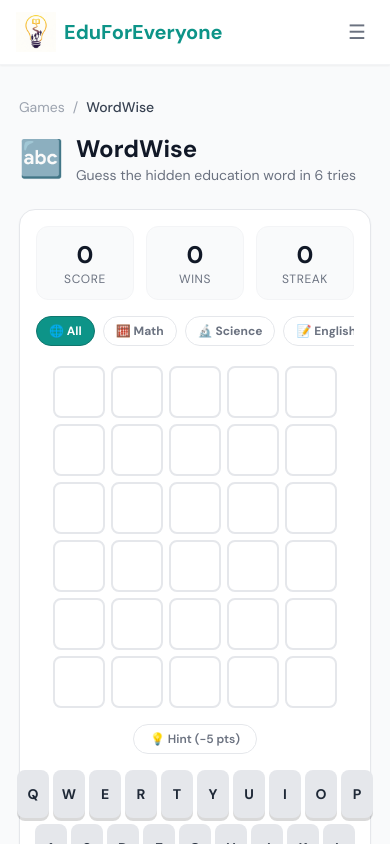
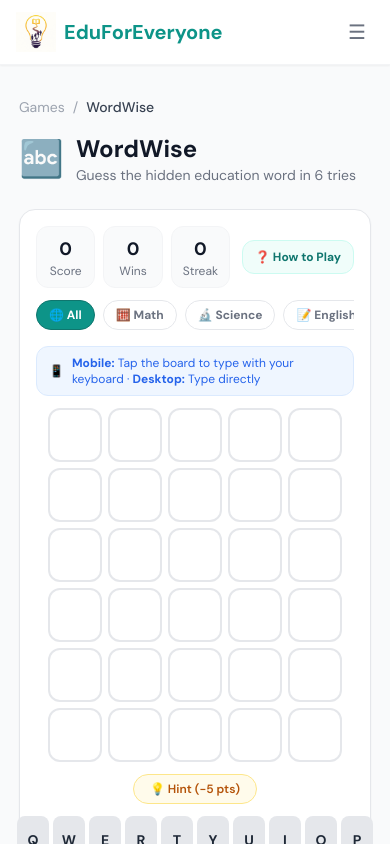
Before and after one commit to azlaneduforeveryone-svg/Eduforeveryone-website, a Next.js app: page /games/word-puzzle in a window 390 px wide. Shown: the top 844 px of the page. Built offline with nearby package versions, Linux system fonts and the light colour scheme; a web font is replaced by a local one.

Commit message:
Add mobile keyboard support and How to Play modal to WordWise

```diff
--- a/app/games/word-puzzle/WordWiseGame.tsx
+++ b/app/games/word-puzzle/WordWiseGame.tsx
@@ -1,5 +1,5 @@
 "use client";
-import { useState, useEffect, useCallback } from "react";
+import { useState, useEffect, useCallback, useRef } from "react";
 
 type Category = "all" | "math" | "science" | "english";
 type CellState = "empty" | "filled" | "correct" | "present" | "absent";
@@ -58,7 +58,7 @@ const WORDS: Record<string, WordEntry[]> = {
     {w:"NOVEL",h:"A long work of fiction"},
     {w:"VERSE",h:"A line or stanza of poetry"},
     {w:"SIMILE",h:"A comparison using like or as — 6 letters"},
-    {w:"CLAUSE",h:"A group of words with subject and verb — 6 letters"},
+    {w:"CLAUSE",h:"Group of words with subject & verb — 6 letters"},
   ],
 };
 
@@ -75,8 +75,7 @@ function getAllWords(): WordEntry[] {
 
 function scoreGuess(guess: string, word: string): CellState[] {
   const result: CellState[] = Array(word.length).fill("absent");
-  const wArr = word.split("");
-  const gArr = guess.split("");
+  const wArr = word.split(""); const gArr = guess.split("");
   gArr.forEach((ch, i) => { if (ch === wArr[i]) { result[i] = "correct"; wArr[i] = ""; gArr[i] = ""; } });
   gArr.forEach((ch, i) => {
     if (!ch) return;
@@ -88,7 +87,7 @@ function scoreGuess(guess: string, word: string): CellState[] {
 
 const cellBg: Record<CellState, string> = {
   empty: "bg-white border-gray-200",
-  filled: "bg-white border-gray-500",
+  filled: "bg-white border-gray-600 scale-105",
   correct: "bg-teal-600 border-teal-700 text-white",
   present: "bg-amber-500 border-amber-600 text-white",
   absent: "bg-gray-600 border-gray-700 text-white",
@@ -101,6 +100,86 @@ const keyBg: Record<KeyState, string> = {
   absent: "bg-gray-500 text-white",
 };
 
+// ── How to Play Modal ─────────────────────────────────────────────────────────
+function HowToPlayModal({ onClose }: { onClose: () => void }) {
+  return (
+    <div className="fixed inset-0 bg-black/50 z-50 flex items-center justify-center p-4" onClick={onClose}>
+      <div className="bg-white rounded-2xl p-6 max-w-sm w-full shadow-2xl" onClick={e => e.stopPropagation()}>
+        <div className="flex justify-between items-center mb-4">
+          <h2 className="text-xl font-black text-gray-900">How to Play</h2>
+          <button onClick={onClose} className="text-gray-400 hover:text-gray-600 text-2xl font-bold">×</button>
+        </div>
+
+        <p className="text-gray-600 text-sm mb-4 leading-relaxed">
+          Guess the hidden <strong>education word</strong> in <strong>6 tries</strong>. Each guess must be a valid length word.
+        </p>
+
+        {/* Example */}
+        <div className="mb-4">
+          <p className="text-xs font-bold text-gray-500 uppercase tracking-wider mb-2">Example</p>
+          <div className="flex gap-1.5 mb-2">
+            {["S","C","I","E","N","C","E".split("").slice(0,5)].slice(0,5).map((l,i) => {
+              const states: CellState[] = ["correct","absent","present","absent","absent"];
+              return (
+                <div key={i} className={`w-10 h-10 border-2 rounded-lg flex items-center justify-center font-black text-sm uppercase ${cellBg[states[i]]}`}>
+                  {["W","O","R","D","S"][i]}
+                </div>
+              );
+            })}
+          </div>
+        </div>
+
+        {/* Color guide */}
+        <div className="space-y-3 mb-5">
+          {[
+            { color:"bg-teal-600", label:"Correct", desc:"Letter is in the right position" },
+            { color:"bg-amber-500", label:"Present", desc:"Letter is in the word but wrong position" },
+            { color:"bg-gray-600", label:"Absent", desc:"Letter is not in the word at all" },
+          ].map(item => (
+            <div key={item.label} className="flex items-center gap-3">
+              <div className={`${item.color} w-8 h-8 rounded-lg flex-shrink-0`} />
+              <div>
+                <p className="font-bold text-gray-900 text-sm">{item.label}</p>
+                <p className="text-gray-500 text-xs">{item.desc}</p>
+              </div>
+            </div>
+          ))}
+        </div>
+
+        {/* Tips */}
+        <div className="bg-gray-50 rounded-xl p-4 mb-4">
+          <p className="text-xs font-bold text-gray-700 mb-2">💡 Tips</p>
+          <ul className="text-xs text-gray-600 space-y-1.5">
+            <li>📱 <strong>Mobile:</strong> Tap the board to open your keyboard</li>
+            <li>⌨️ <strong>Desktop:</strong> Type directly with your keyboard</li>
+            <li>🔤 <strong>On-screen:</strong> Tap the letter buttons below</li>
+            <li>💡 <strong>Hint:</strong> Costs 5 points but reveals a clue</li>
+            <li>🔥 <strong>Streak:</strong> Win multiple games to build your streak</li>
+            <li>⚡ <strong>Bonus:</strong> Fewer guesses = more points!</li>
+          </ul>
+        </div>
+
+        {/* Categories */}
+        <div className="bg-teal-50 rounded-xl p-4 mb-5">
+          <p className="text-xs font-bold text-teal-700 mb-2">📚 Word Categories</p>
+          <div className="grid grid-cols-2 gap-1.5 text-xs text-teal-600">
+            <span>🧮 Math — algebra, geometry terms</span>
+            <span>🔬 Science — biology, physics terms</span>
+            <span>📝 English — grammar, literary terms</span>
+            <span>🌐 All — mix of all categories</span>
+          </div>
+        </div>
+
+        <button onClick={onClose} className="w-full bg-teal-600 text-white py-3 rounded-xl font-bold text-base"
+          style={{ boxShadow: "0 4px 0 #0F6E56" }}>
+          Let's Play! 🎮
+        </button>
+      </div>
+    </div>
+  );
+}
+
+// ── Main Game ─────────────────────────────────────────────────────────────────
 export default function WordWiseGame() {
   const [category, setCategory] = useState<Category>("all");
   const [word, setWord] = useState("");
@@ -117,6 +196,8 @@ export default function WordWiseGame() {
   const [wins, setWins] = useState(0);
   const [streak, setStreak] = useState(0);
   const [shake, setShake] = useState(false);
+  const [showHow, setShowHow] = useState(false);
+  const hiddenInputRef = useRef<HTMLInputElement>(null);
 
   const newGame = useCallback((cat: Category = category) => {
     const pool = cat === "all" ? getAllWords() : WORDS[cat] ?? getAllWords();
@@ -130,13 +211,16 @@ export default function WordWiseGame() {
 
   useEffect(() => { newGame("all"); }, []);
 
-  const showMsg = (msg: string) => { setMessage(msg); setTimeout(() => setMessage(""), 2000); };
+  const showMsg = (msg: string) => { setMessage(msg); setTimeout(() => setMessage(""), 2500); };
 
   const pressKey = useCallback((key: string) => {
     if (gameWon || gameLost) return;
     if (key === "⌫" || key === "BACKSPACE") { setCurrent(c => c.slice(0, -1)); return; }
     if (key === "ENTER") {
-      if (current.length < word.length) { setShake(true); setTimeout(() => setShake(false), 500); showMsg("Not enough letters!"); return; }
+      if (current.length < word.length) {
+        setShake(true); setTimeout(() => setShake(false), 500);
+        showMsg(`Word must be ${word.length} letters!`); return;
+      }
       const results = scoreGuess(current, word);
       const row: GuessRow = { letters: current.split(""), results };
       setGuesses(g => [...g, row]);
@@ -153,23 +237,36 @@ export default function WordWiseGame() {
         const bonus = Math.max(0, (MAX_GUESSES - guesses.length - 1) * 20);
         const earned = 100 + bonus - (hintUsed ? 5 : 0);
         setScore(s => s + earned); setWins(w => w + 1); setStreak(s => s + 1); setGameWon(true);
-        showMsg(`🎉 ${["Genius!","Amazing!","Excellent!","Great!","Good!","Phew!"][guesses.length]}  +${earned} pts`);
+        showMsg(`🎉 ${["Genius!","Amazing!","Excellent!","Great!","Good!","Phew!"][guesses.length]} +${earned} pts`);
       } else if (guesses.length + 1 >= MAX_GUESSES) {
         setStreak(0); setGameLost(true); showMsg(`The word was: ${word}`);
       }
       return;
     }
-    if (/^[A-Z]$/i.test(key) && current.length < word.length) setCurrent(c => c + key.toUpperCase());
+    if (/^[A-Za-z]$/.test(key) && current.length < word.length) {
+      setCurrent(c => c + key.toUpperCase());
+    }
   }, [gameWon, gameLost, current, word, guesses, keyStates, hintUsed]);
 
+  // Physical keyboard support
   useEffect(() => {
     const handler = (e: KeyboardEvent) => {
-      const k = e.key.toUpperCase();
-      if (k === "BACKSPACE" || k === "ENTER" || /^[A-Z]$/.test(k)) pressKey(k);
+      const k = e.key;
+      if (k === "Backspace") { pressKey("BACKSPACE"); return; }
+      if (k === "Enter") { pressKey("ENTER"); return; }
+      if (/^[A-Za-z]$/.test(k)) pressKey(k.toUpperCase());
     };
     window.addEventListener("keydown", handler);
     return () => window.removeEventListener("keydown", handler);
   }, [pressKey]);
+
+  // Hidden input for mobile keyboard
+  const focusInput = () => { hiddenInputRef.current?.focus(); };
+
+  const handleHiddenInput = (e: React.ChangeEvent<HTMLInputElement>) => {
+    // We handle typing via keydown, clear the input value to keep it ready
+    e.target.value = "";
+  };
 
   const wordLen = word.length || 5;
 
@@ -182,77 +279,112 @@ export default function WordWiseGame() {
         if (r < guesses.length) { letter = guesses[r].letters[c] || ""; state = guesses[r].results[c]; }
         else if (r === guesses.length && !gameWon && !gameLost) { letter = current[c] || ""; state = letter ? "filled" : "empty"; }
         cells.push(
-          <div key={c} className={`flex items-center justify-center border-2 rounded-lg text-xl font-black uppercase transition-all duration-100 ${cellBg[state]} ${state === "filled" ? "scale-105" : ""}`}
-            style={{ width: wordLen > 5 ? 44 : 52, height: wordLen > 5 ? 44 : 52 }}>
+          <div key={c}
+            className={`flex items-center justify-center border-2 rounded-xl text-xl font-black uppercase transition-all duration-150 select-none ${cellBg[state]}`}
+            style={{ width: wordLen > 5 ? 46 : 54, height: wordLen > 5 ? 46 : 54 }}>
             {letter}
           </div>
         );
       }
       rows.push(
-        <div key={r} className={`flex gap-1.5 ${r === guesses.length && shake ? "animate-bounce" : ""}`}>{cells}</div>
+        <div key={r} className={`flex gap-1.5 ${r === guesses.length && shake ? "animate-pulse" : ""}`}>{cells}</div>
       );
     }
     return rows;
   };
 
   return (
-    <div className="space-y-4">
-      {/* Stats */}
-      <div className="grid grid-cols-3 gap-3">
+    <>
+      {/* Hidden input for mobile keyboard */}
+      <input
+        ref={hiddenInputRef}
+        className="absolute opacity-0 w-0 h-0 pointer-events-none"
+        style={{ position: "absolute", left: -9999, top: -9999 }}
+        onChange={handleHiddenInput}
+        autoCapitalize="off"
+        autoCorrect="off"
+        autoComplete="off"
+        spellCheck={false}
+        aria-hidden="true"
+      />
+
+      {/* How to Play Modal */}
+      {showHow && <HowToPlayModal onClose={() => setShowHow(false)} />}
+
+      <div className="space-y-3">
+        {/* Header row */}
+        <div className="flex justify-between items-center">
+          <div className="grid grid-cols-3 gap-2 flex-1 mr-3">
             {[["Score", score], ["Wins", wins], ["Streak", streak]].map(([l, v]) => (
-          <div key={l} className="bg-gray-50 rounded-xl p-3 text-center border border-gray-100">
-            <p className="text-2xl font-bold text-gray-900">{v}</p>
-            <p className="text-xs text-gray-500 uppercase tracking-wider">{l}</p>
+              <div key={l} className="bg-gray-50 rounded-xl p-2 text-center border border-gray-100">
+                <p className="text-lg font-bold text-gray-900">{v}</p>
+                <p className="text-xs text-gray-500">{l}</p>
               </div>
             ))}
           </div>
+          <button onClick={() => setShowHow(true)}
+            className="bg-teal-50 border border-teal-100 text-teal-700 rounded-xl px-3 py-2 text-xs font-bold hover:bg-teal-100 transition-colors">
+            ❓ How to Play
+          </button>
+        </div>
 
-      {/* Category */}
+        {/* Category selector */}
         <div className="flex gap-2 overflow-x-auto pb-1">
           {(["all","math","science","english"] as Category[]).map(cat => (
             <button key={cat} onClick={() => { setCategory(cat); newGame(cat); }}
               className={`px-3 py-1.5 rounded-full text-xs font-bold border whitespace-nowrap transition-all capitalize
-              ${category === cat ? "bg-teal-600 text-white border-teal-700" : "border-gray-200 text-gray-500 hover:border-teal-300"}`}>
-            {cat === "all" ? "🌐 All" : cat === "math" ? "🧮 Math" : cat === "science" ? "🔬 Science" : "📝 English"}
+                ${category===cat?"bg-teal-600 text-white border-teal-700":"border-gray-200 text-gray-500 hover:border-teal-300"}`}>
+              {cat==="all"?"🌐 All":cat==="math"?"🧮 Math":cat==="science"?"🔬 Science":"📝 English"}
             </button>
           ))}
           <button onClick={() => newGame()} className="px-3 py-1.5 rounded-full text-xs font-bold border border-gray-200 text-gray-500 hover:border-gray-400 whitespace-nowrap">
-          New Word ↻
+            ↻ New Word
           </button>
         </div>
 
-      {/* Board */}
-      <div className="flex flex-col gap-1.5 items-center">{renderBoard()}</div>
+        {/* Mobile keyboard tip */}
+        <div className="flex items-center gap-2 bg-blue-50 border border-blue-100 rounded-xl px-3 py-2 text-xs text-blue-600">
+          <span>📱</span>
+          <span><strong>Mobile:</strong> Tap the board to type with your keyboard · <strong>Desktop:</strong> Type directly</span>
+        </div>
+
+        {/* Board — tap to focus for mobile keyboard */}
+        <div className="flex flex-col gap-1.5 items-center cursor-pointer" onClick={focusInput}>
+          {renderBoard()}
+        </div>
 
         {/* Message */}
         {message && (
-        <div className="text-center py-2 px-4 bg-gray-900 text-white rounded-full text-sm font-semibold">{message}</div>
+          <div className="text-center py-2 px-4 bg-gray-900 text-white rounded-full text-sm font-semibold animate-bounce">
+            {message}
+          </div>
         )}
 
         {/* Hint */}
         <div className="text-center">
-        <button onClick={() => { setHintShown(true); setHintUsed(true); setScore(s => Math.max(0, s - 5)); }}
-          className="text-xs border border-gray-200 px-4 py-1.5 rounded-full text-gray-500 hover:border-gray-400 font-semibold">
-          💡 Hint (-5 pts)
+          <button onClick={() => { setHintShown(true); if (!hintUsed) { setHintUsed(true); setScore(s => Math.max(0, s-5)); } }}
+            className="text-xs border border-amber-200 bg-amber-50 text-amber-700 px-4 py-1.5 rounded-full font-semibold hover:bg-amber-100 transition-colors">
+            💡 Hint {hintUsed ? "(used)" : "(-5 pts)"}
           </button>
-        {hintShown && <p className="text-xs text-gray-500 mt-2 italic">{hint}</p>}
+          {hintShown && <p className="text-xs text-gray-500 mt-2 italic bg-gray-50 rounded-xl py-2 px-4">{hint}</p>}
         </div>
 
-      {/* New game after result */}
+        {/* Result buttons */}
         {(gameWon || gameLost) && (
-        <button onClick={() => newGame()} className="w-full bg-teal-600 text-white py-3 rounded-xl font-bold text-base"
-          style={{ boxShadow: "0 4px 0 #0F6E56" }}>
-          {gameWon ? "🎉 Next Word →" : `😢 Try Again (${word})`}
+          <button onClick={() => newGame()}
+            className={`w-full py-3 rounded-xl font-bold text-base text-white ${gameWon?"bg-teal-600":"bg-gray-700"}`}
+            style={{ boxShadow: gameWon?"0 4px 0 #0F6E56":"0 4px 0 #333" }}>
+            {gameWon ? "🎉 Next Word →" : `😢 Try Again — Word was: ${word}`}
           </button>
         )}
 
-      {/* Keyboard */}
+        {/* On-screen keyboard */}
         <div className="flex flex-col gap-1.5 items-center">
           {KEYBOARD_ROWS.map((row, ri) => (
             <div key={ri} className="flex gap-1">
               {row.map(key => (
                 <button key={key} onClick={() => pressKey(key)}
-                className={`${key.length > 1 ? "px-3 text-xs" : "w-8"} h-12 rounded-lg font-bold text-sm transition-all active:translate-y-0.5 ${keyBg[keyStates[key] || "unused"]}`}
+                  className={`${key.length > 1 ? "px-2 text-xs" : "w-8"} h-12 rounded-lg font-bold text-sm transition-all active:translate-y-0.5 select-none ${keyBg[keyStates[key] || "unused"]}`}
                   style={{ boxShadow: "0 3px 0 rgba(0,0,0,0.15)", minWidth: key.length > 1 ? 48 : 32 }}>
                   {key}
                 </button>
@@ -260,6 +392,14 @@ export default function WordWiseGame() {
             </div>
           ))}
         </div>
+
+        {/* Streak celebration */}
+        {streak >= 3 && (
+          <div className="text-center py-2 bg-amber-50 border border-amber-100 rounded-xl text-amber-800 text-sm font-bold">
+            🔥 {streak} game streak! Keep going!
           </div>
+        )}
+      </div>
+    </>
   );
 }
```
Lines whose indentation alone changed are shown as unchanged.
